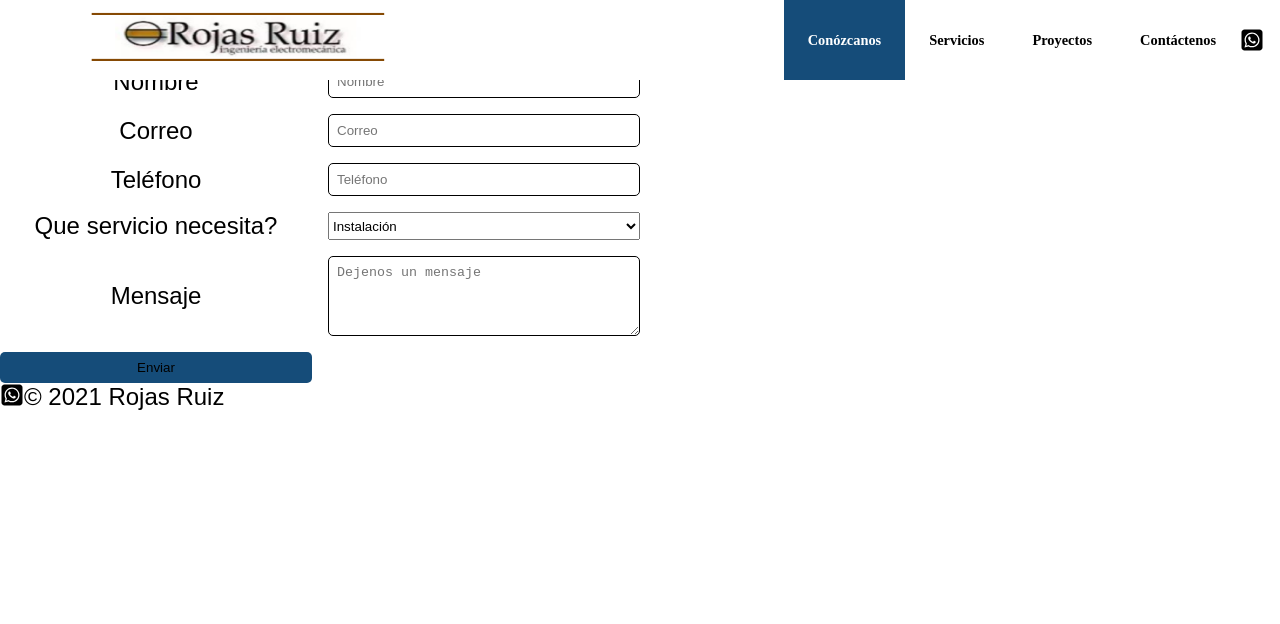
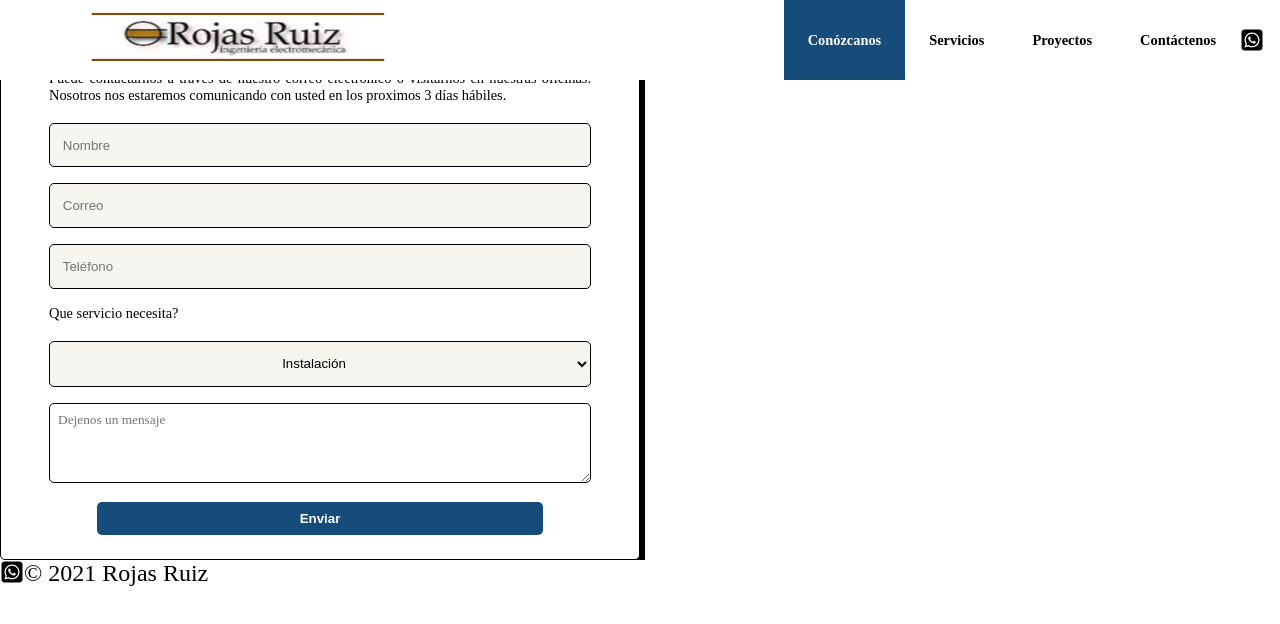
Before and after one commit to danimaietta/rojasruiz, a Next.js app: page /contact in a window 1280 px wide. Shown: the top 624 px of the page. Built offline with nearby package versions, Linux system fonts and the light colour scheme.

Commit message:
contactenos structure, constants

```diff
--- a/package.json
+++ b/package.json
@@ -13,9 +13,12 @@
     "react": "^18",
     "react-dom": "^18",
     "react-icons": "^5.2.1",
-    "react-slideshow-image": "^4.3.1"
+    "react-slideshow-image": "^4.3.1",
+    "@testing-library/jest-dom": "^5.14.1"
   },
   "devDependencies": {
+    "@testing-library/react": "^15.0.7",
+    "@types/jest": "^29.5.12",
     "@types/node": "^20",
     "@types/react": "^18",
     "@types/react-dom": "^18",
--- a/src/app/constants/constants.js
+++ b/src/app/constants/constants.js
@@ -1,6 +1,10 @@
 const constants = {
     headerTexts: ['Conózcanos', 'Servicios', 'Proyectos', 'Contáctenos'],
-    headerOptions: ['aboutus', 'services', 'projects', 'contact']
+    headerOptions: ['aboutus', 'services', 'projects', 'contact'],
+    maxCharacters: 300,
+    regexString: /^[a-zA-Z\s]*$/,
+    regexNumber: /^[0-9]*$/,
+    regexMail: /^[a-zA-Z0-9._-]+@[a-zA-Z0-9.-]+\.[a-zA-Z]{2,6}$/
 }
 
 export default constants;
--- a/src/app/contact/page.module.css
+++ b/src/app/contact/page.module.css
@@ -1,31 +1,73 @@
 .contact-form {
+    background-color: var(--contact-form-background);
+    border-radius: 5px;
+    border: 1.5px black solid;
+    box-shadow: 5px 10px;
     display: grid;
-    grid-template-columns: 1fr 1fr;
-    grid-template-rows: 1fr 1fr;
-    gap: 1rem;
+    height: 70vh;
+    margin: 0;
+    padding: 1rem;
     width: 50%;
   }
 
+.contact-form > input,
+.contact-form > p,
+.contact-form > h1,
+.contact-form > select,
+.contact-form > textarea {
+  margin: 0.5rem 2rem;
+}
+
+.contact-form > h1 {
+  color: var(--contact-h1-color);
+  font-size: 1.5rem;
+  text-align: center;
+}
+
 .contact-form > p {
-    margin: auto auto;
+  text-align: justify;
+  text-justify: inter-word;
+  font-size: 0.9rem;
 }
 
 .contact-form > input {
+  background-color: var(--input-background);
+  border-radius: 5px;
   border: 1px solid black;
+  padding: 0.8rem;
+}
+
+.contact-form > select {
+  background-color: var(--input-background);
   border-radius: 5px;
-    padding: 0.5rem;
+  border: 1px solid black;
+  padding: 0.8rem;
+  text-align: center;
+}
+
+.contact-form > select:hover {
+  cursor: pointer;
 }
 
 .contact-form > textarea {
+  border-radius: 5px;
   border: 1px solid black;
-    border-radius: 5px;
+  font-family: var(--font-family);
+  height: 5rem;
   padding: 0.5rem;
-    height: 5rem;
 }
 
 .contact-form > button {
   background-color: var(--hover-color);
+  border-radius: 5px;
   border: none;
-    border-radius: 5px;
+  color: var(--header-background);
+  font-weight: bold;
+  margin: 0.5rem 5rem;
   padding: 0.5rem;
 }
+
+.contact-form > button:hover {
+  cursor: pointer;
+  font-size: 1.01rem;
+}
--- a/src/app/contact/page.tsx
+++ b/src/app/contact/page.tsx
@@ -1,34 +1,54 @@
 import styles from './page.module.css'
+import React, { useState } from 'react'
+import constants from '@/constants/constants'
 
 export default function Contact() {
+  const [displayName, setDisplayName] = useState<boolean>(false)
+  const [displayMail, setDisplayMail] = useState<boolean>(false)
+  const [displayPhone, setDisplayPhone] = useState<boolean>(false)
+  const { regexString, regexNumber, regexMail, maxCharacters } = constants
+
+  const checkInput = (type: string) => (e: React.ChangeEvent<HTMLInputElement>)  => {
+    const { value } = e.target
+    if(!value.match(regexString) && type === 'string') setDisplayName(true)
+    if(!value.match(regexNumber) && type === 'number') setDisplayPhone(true)
+    if(!value.match(regexMail) && type === 'mail') setDisplayMail(true)
+  }
+
+  const checkInputs = () => (e: React.MouseEvent<HTMLButtonElement>) => {
+    checkInput('string')
+    checkInput('number')
+    checkInput('mail')
+    e.preventDefault()
+  }
 
   return (
     <>
-        <h1>Contáctenos</h1>
+      <form className={styles['contact-form']}>
+        <h1> Contáctenos </h1>
         <p>
           Puede contactarnos a través de nuestro correo
           electrónico o visitarnos en nuestras oficinas.
+          Nosotros nos estaremos comunicando con usted en los proximos 3 días hábiles.
         </p>
-        <form className={styles['contact-form']}>
-            <p>Nombre</p>
         <input type='text' placeholder='Nombre'></input>
-            <p>Correo</p>
+        { displayName && <p> * nombre solo puede contener letras </p> }
         <input type='text' placeholder='Correo'></input>
-            <p>Teléfono</p>
+        { displayMail && <p> * correo no válido </p> }
         <input type='text' placeholder='Teléfono'></input>
-            <p>Que servicio necesita?</p>
+        { displayPhone && <p> * teléfono solo puede contener números </p> }
+        <p> Que servicio necesita? </p>
         <select>
-                <option value="construcción">Instalación</option>
-                <option value="remodelación">Remodelación</option>
-                <option value="asesoría">Asesoría</option>
-                <option value="verificación">Verificación Eléctrica</option>
-                <option value="mantenimiento">Mantenimiento</option>
-                <option value="diseño">Diseño Eléctrico</option>
-                <option value="mantenimiento">Red Cableado</option>
+            <option value="construcción"> Instalación </option>
+            <option value="remodelación"> Remodelación </option>
+            <option value="asesoría"> Asesoría </option>
+            <option value="verificación"> Verificación Eléctrica </option>
+            <option value="mantenimiento"> Mantenimiento </option>
+            <option value="diseño"> Diseño Eléctrico </option>
+            <option value="mantenimiento"> Red Cableado </option>
         </select>
-            <p>Mensaje</p>
-            <textarea placeholder='Dejenos un mensaje'></textarea>
-            <button onClick={e => e.preventDefault()}>Enviar</button>
+        <textarea placeholder='Dejenos un mensaje' maxLength={maxCharacters}></textarea>
+        <button onClick={checkInputs}> Enviar </button>
       </form>
     </>
   )
--- a/src/app/globals.css
+++ b/src/app/globals.css
@@ -1,12 +1,15 @@
 :root {
   /* Background */
-  --aboutus-background: rgb(21,76,121);
-  --contact-background: lightyellow;
+  --aboutus-background: rgb(21, 76, 121);
+  --contact-background: rgb(21, 76, 121);
+  --contact-form-background: rgb(255, 255, 255);
   --header-background: rgb(255, 255, 255);
-  --projects-background: floralwhite;
-  --services-background: rgb(247, 245, 237);
+  --projects-background: rgb(21, 76, 121);
+  --services-background: rgb(21, 76, 121);
+  --input-background: rgb(247, 245, 240);
   /* Text */
   --h1-color: rgb(240, 240, 240);
+  --contact-h1-color: rgb(27, 95, 151);
   --text-highlight: rgb(255, 255, 255);;
   --text-whatsapp: rgb(37, 211, 102);
   --font-family: 'Raleway, sans-serif';
@@ -14,11 +17,12 @@
   --hover-color: rgb(21, 76, 121);
   /* border */
   --border-image-color: rgb(133, 151, 28);
+  /* Sizes */
+  --container-height: 100vh;
 }
 
 @media only screen and (min-width: 850px) {
   :root {
-    --container-height: 100vh;
     --header-height: 10vh;
     --header-font-size: 0.90rem;
     --header-option-width: 50%;
@@ -33,7 +37,6 @@
 
 @media only screen and (max-width: 850px) {
   :root {
-    --container-height: 100vh;
     --header-height: 8vh;
     --header-option-width: 30%;
     --header-font-size: 0.50rem;
@@ -58,7 +61,7 @@ body {
 
 p {
   font-size: 1.5rem;
-  font-family: Raleway, sans-serif;
+  font-family: var(--font-family);
 }
 
 span {
--- a/src/app/layout.tsx
+++ b/src/app/layout.tsx
@@ -9,11 +9,7 @@ import './globals.css'
 import logo from '@assets/logo.png'
 import constants from '@constants/constants'
 
-export default function RootLayout({
-    children,
-}: Readonly<{
-  children: React.ReactNode;
-}>) {
+export default function RootLayout({ children }: Readonly<{ children: React.ReactNode }>) {
     const [selected, setSelected] = useState<string>('aboutus')
     const [showMobileMenu, setShowMobileMenu] = useState<boolean>(false)
     const { headerOptions, headerTexts } = constants
```
Also changed, not shown: 2 other files (tests, documents, lock files or other folders). Lines whose indentation alone changed are shown as unchanged.
